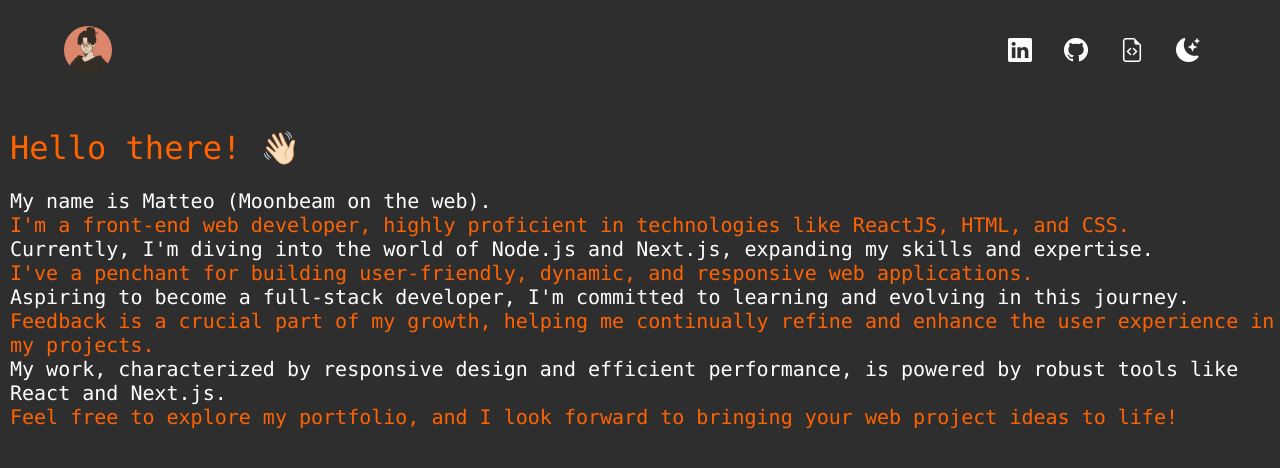
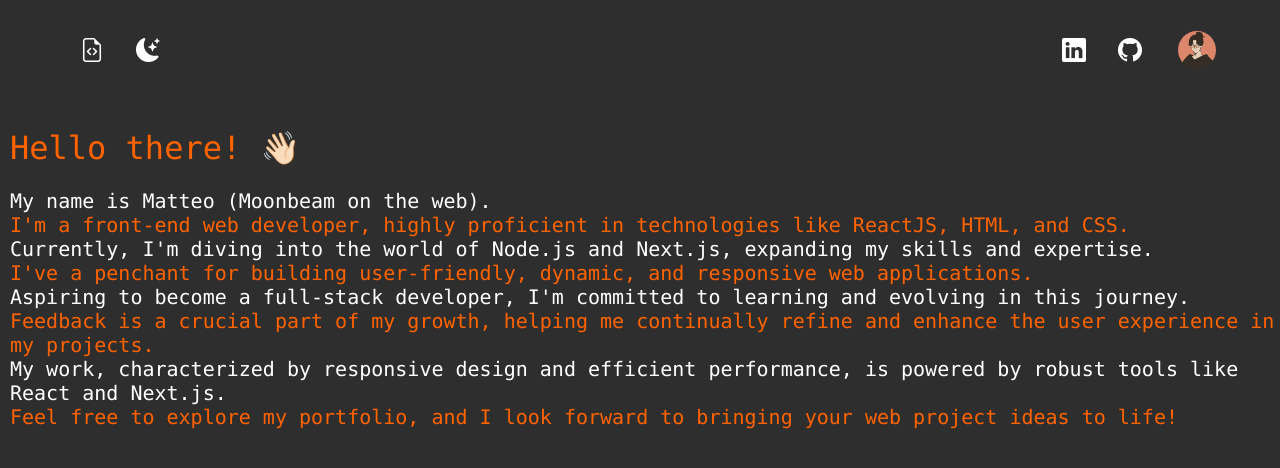
Before and after one commit to Moondevbeam/MoonWS-2.0, a React (Create React App) app: page / in a window 1280 px wide. Shown: the top 468 px of the page. Built offline with nearby package versions, Linux system fonts and the light colour scheme.

Commit message:
changed Navigation UX

```diff
--- a/src/components/card/Card.jsx
+++ b/src/components/card/Card.jsx
@@ -2,7 +2,7 @@ import React from "react";
 
 const Card = ({ imgSrc, cardTitle, onOpen }) => {
   return (
-    <div className="card out phone mr3 pointer w5 bg-purple" style={{ border: "none", display: "grid", gridTemplateRows: "auto 1fr", transition: "box-shadow 0.3s" }} onClick={onOpen}>
+    <div className="card out phone mr3 pointer w5 bg-purple" style={{ border: "none", display: "grid", gridTemplateRows: "auto 1fr", marginBottom:"10px" ,transition: "box-shadow 0.3s" }} onClick={onOpen}>
       <img src={imgSrc} className="card-img-top" alt="..." style={{ borderRadius: "0", width: "100%" }} />
       <div className="card-body" style={{ display: "flex", alignItems: "center" }}>
         <h5 className="tc f3 code card-title">{cardTitle}</h5>
--- a/src/components/navigation/Navigation.js
+++ b/src/components/navigation/Navigation.js
@@ -4,14 +4,14 @@ import Darkmode from "../darkmode/Darkmode";
 import "./Navigation.css";
 import { Link, useLocation } from "react-router-dom";
 
-const MenuLink = ({ to, iconClass, external, children }) => {
+const MenuLink = ({ to, iconClass, external, onClick, children }) => {
   if (external) {
     return (
-        <a className="pointer pa3 f3 black" href={to}><i class={iconClass}></i></a>
+      <a className="pointer pa3 f3 black" href={to}><i className={iconClass}></i></a>
     );
   } else {
     return (
-        <Link className="pointer pa3 f3 black" to={to}><i class={iconClass}></i></Link>
+      <Link className="pointer pa3 f3 black" to={to} onClick={onClick}><i className={iconClass}></i></Link>
     );
   }
 }
@@ -21,21 +21,27 @@ const MenuLink = ({ to, iconClass, external, children }) => {
   const commonLinks = [
     { to: "https://www.linkedin.com/in/moonbeam-dev/", iconClass: "bi bi-linkedin", external: true },
     { to: "https://github.com/Moondevbeam", iconClass: "bi bi-github", external: true },
-      { to: location.pathname === '/' ? "/projects" : "/", iconClass: location.pathname === '/' ? "bi bi-file-earmark-code" : "bi bi-house-heart-fill", external: false }
+  ];
+
+  const homeAndProjectsLinks = [
+    { to: location.pathname === '/' ? "/projects" : "/", iconClass: location.pathname === '/' ? "bi bi-file-earmark-code" : "bi bi-house-heart-fill", external: false },
+    { to: "#", iconClass: "bi bi-moon-stars-fill", external: false, onClick: Darkmode }
   ];
 
   return (
-      <div className="pa3 sticky dt ph5-ns black">
-        <Link to="/" className="dtc v-mid link w-25">
-          <img src={logo} className="dib br-100" alt="Logo" style={{ width: 48, height: 48 }} />
-        </Link>
-        <div style={{ display: "flex", justifyContent: "right" }}>
+    <div className="pa3 sticky dt ph5-ns black" style={{ display: "flex", justifyContent: "space-between", alignItems: "center" }}>
+      <div style={{ display: "flex", justifyContent: "left", alignItems: "center" }}>
+        {homeAndProjectsLinks.map((link, index) => (
+          <MenuLink key={index} {...link} />
+        ))}
+      </div>
+      <div style={{ display: "flex", justifyContent: "right", alignItems: "center" }}>
         {commonLinks.map((link, index) => (
           <MenuLink key={index} {...link} />
         ))}
-          <button onClick={Darkmode} className="pointer pa3 f3 black" style={{ background: 'transparent', border: 'none' }}>
-            <i class="bi bi-moon-stars-fill"></i>
-          </button>
+        <Link to="/" className="dtc v-mid link w-25" style={{ paddingLeft: '20px' }}>
+          <img src={logo} className="dib br-100" alt="Logo" style={{ width: 100 }} />
+        </Link>
       </div>
     </div>
   )
```
Lines whose indentation alone changed are shown as unchanged.
